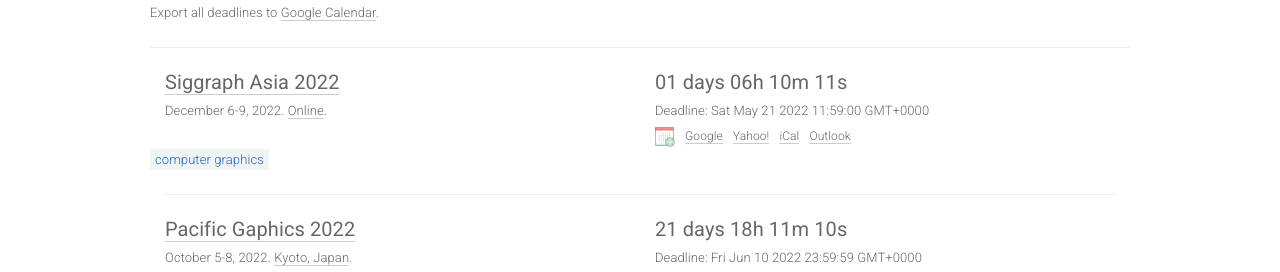
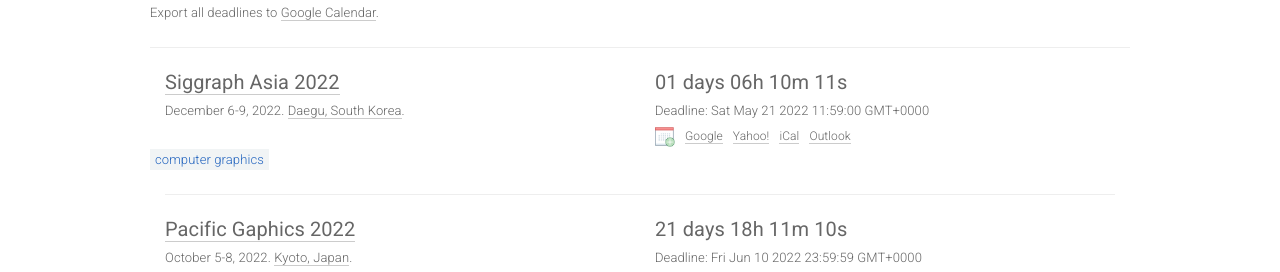
Before and after one commit to JianweiHu94/cgm-deadlines, a Jekyll site: the page built from index.html, in a window 1280 px wide. Shown: the part 215-487 px from the top of the page. Built offline with Jekyll 4.4.1, drawn with Linux system fonts in a browser that asks for light colours; nearby versions of some CDN libraries.

Commit message:
Update conferences.yml

```diff
--- a/_data/conferences.yml
+++ b/_data/conferences.yml
@@ -8,7 +8,7 @@
   deadline: '2022-05-20 23:59:00'
   timezone: UTC-12
   date: December 6-9, 2022
-  place: Online
+  place: Daegu, South Korea
   sub: CG
 
 
```
